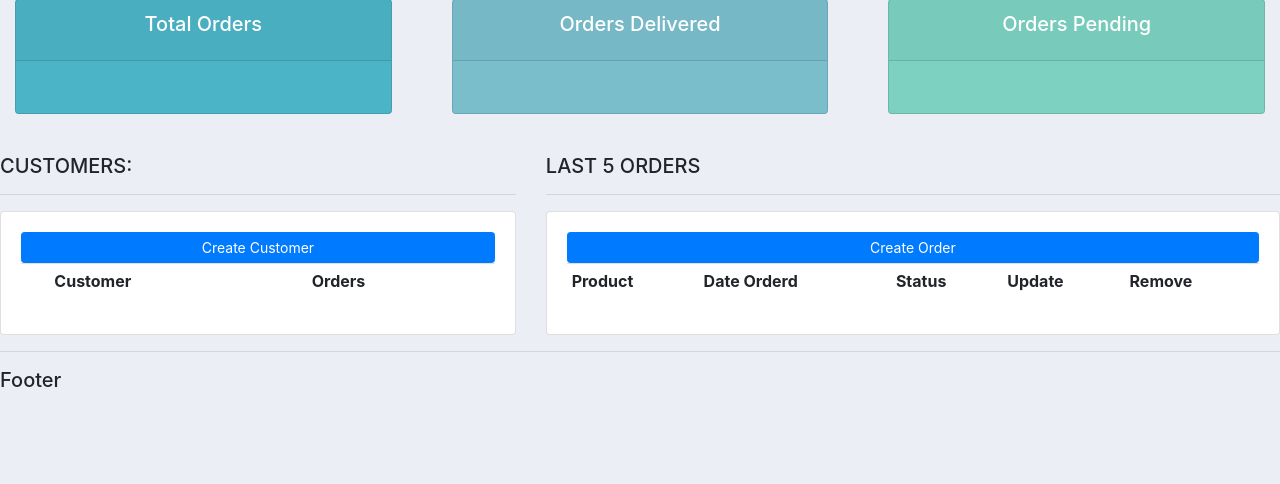
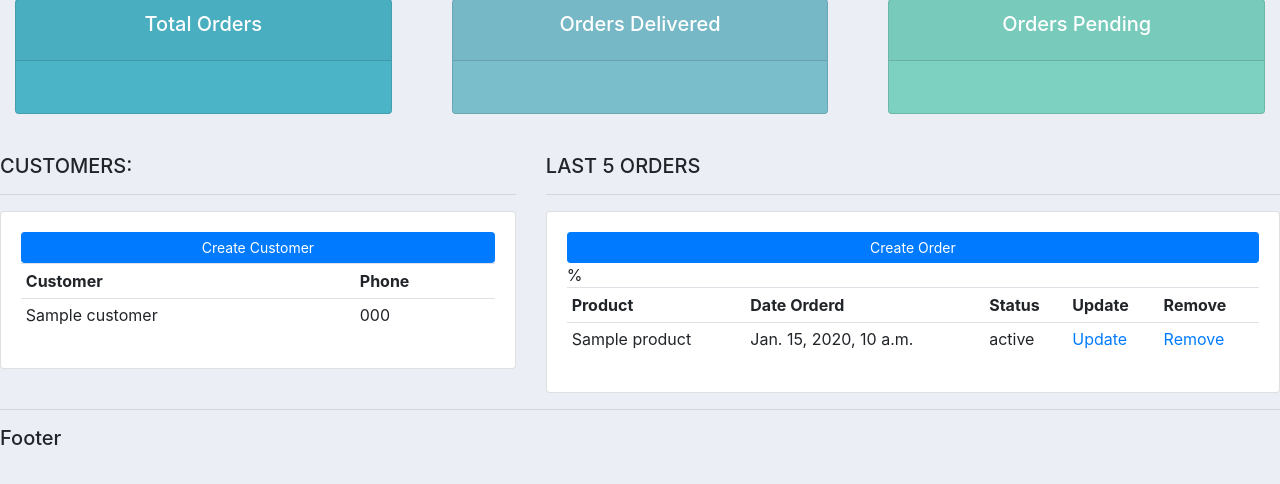
Before and after one commit to jwc20/django_tut_customer_management_app, a Django app: template crm1/accounts/templates/accounts/dashboard.html in a window 1280 px wide. Shown: the part 94-578 px from the top of the page. Run offline with Django 3.2, Linux system fonts and the light colour scheme; the template is opened without the code that fills it: most values are stand-ins (such as "Sample title", 1, 10 or a date in 2020); lists and menus that the app fills with data are empty.

Commit message:
created tables for customers and products

```diff
--- a/crm1/accounts/templates/accounts/dashboard.html
+++ b/crm1/accounts/templates/accounts/dashboard.html
@@ -14,10 +14,16 @@
 			<a class="btn btn-primary  btn-sm btn-block" href="">Create Customer</a>
 			<table class="table table-sm">
 				<tr>
-					<th></th>
 					<th>Customer</th>
-					<th>Orders</th>
+					<th>Phone</th>
 				</tr>
+
+        {% for customer in customers %}
+        <tr>
+          <td>{{ customer.name }}</td>
+          <td>{{ customer.phone }}</td>
+        </tr>
+        {% endfor customer in customers %}
 
 			</table>
 		</div>
@@ -37,6 +43,19 @@
 					<th>Remove</th>
 				</tr>
 
+        {% for order in orders %}
+        <tr>
+          <td>{{ order.product }}</td>
+          <td>{{ order.date_created }}</td>
+          <td>{{ order.status }}</td>
+          <td><a href="">Update</a></td>
+          <td><a href="">Remove</a></td>
+        </tr>
+
+        {% endfor order in orders %}%
+
+
+
 			</table>
 		</div>
 	</div>
```
